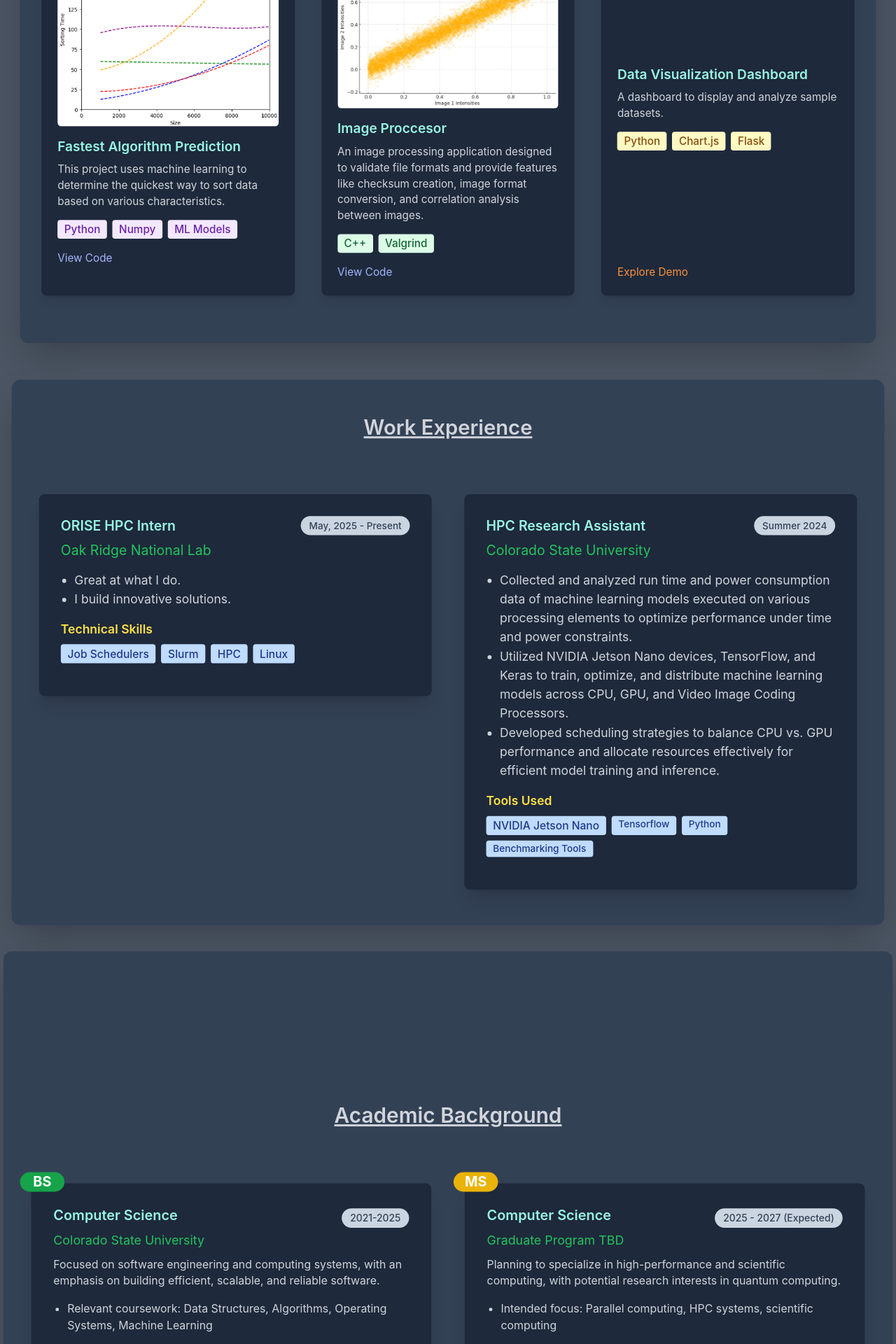
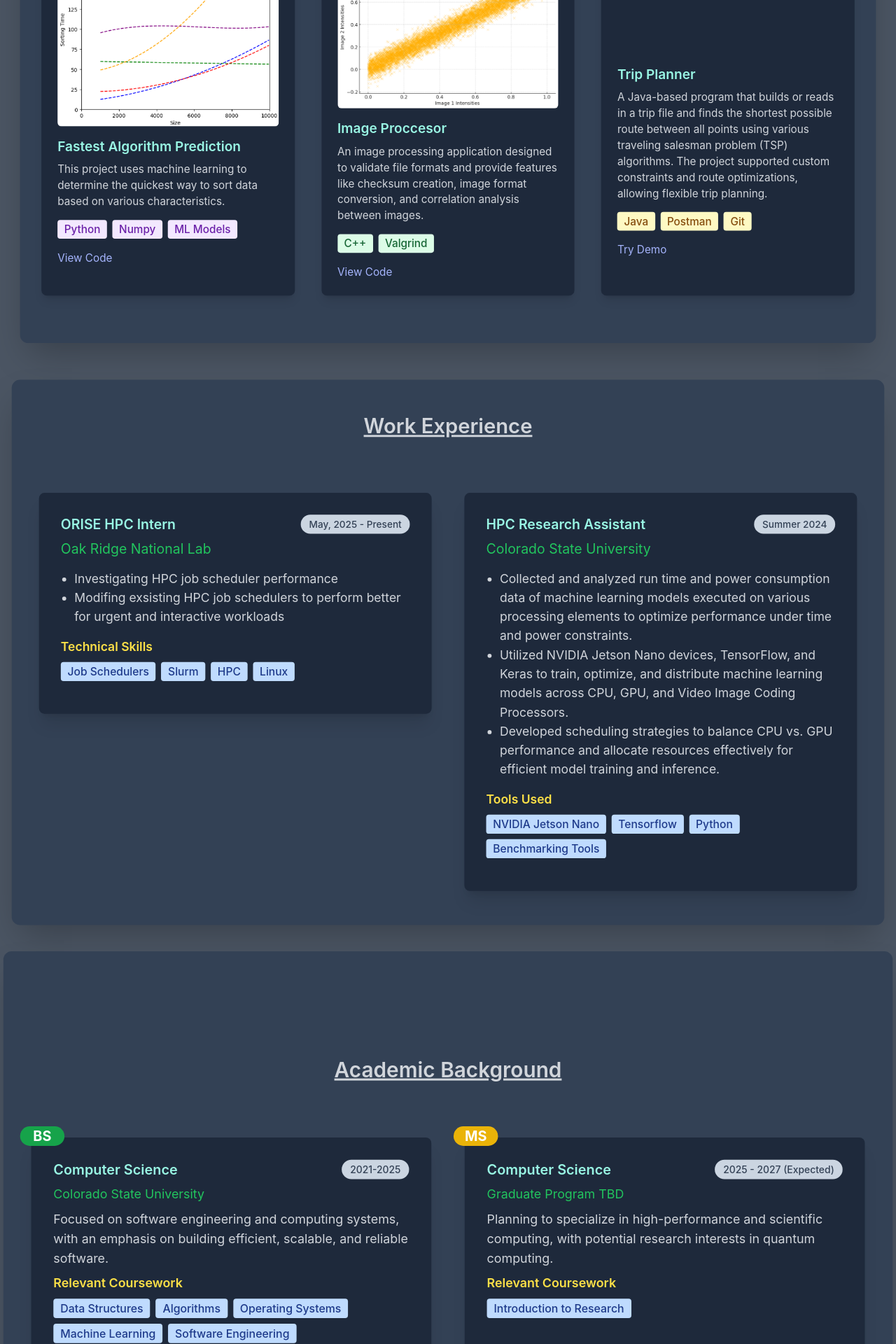
Before and after one commit to Andy-Borch/Personal-Website, a React (Create React App) app: page / in a window 1280 px wide. Shown: the part 1940-3860 px from the top of the page at 70% size. Built offline with nearby package versions, Linux system fonts and the light colour scheme; grey boxes are pictures that could not be loaded.

Commit message:
Final touches

```diff
--- a/src/PersonalWebsite.js
+++ b/src/PersonalWebsite.js
@@ -3,17 +3,18 @@ import { Card, CardContent } from './card';
 import { ExternalLink, Menu, Linkedin, Github } from 'lucide-react';
 import { motion, useScroll, useTransform, AnimatePresence } from 'framer-motion';
 import { LineChart, Line, XAxis, YAxis, Tooltip, CartesianGrid } from 'recharts';
+import { ChevronDown, ChevronUp } from 'lucide-react';
 
 const SectionContext = createContext();
 
-//todo: Fix gif cutting off too soon, finish adding content
+//todo: Fix gif cutting off too soon
 
 const roles = ["Student", "Researcher", "Engineer"];
 
 export default function PersonalWebsite() {
   const [sections] = useState([
-    'home', 'about', 'education', 'experience', 'projects',
-    'hobbies', 'certifications', 'supercomputing',
+    'home', 'about', 'projects', 'experience', 'education',
+    'certifications', 'supercomputing', 'hobbies',
   ]);
   const [menuOpen, setMenuOpen] = useState(false);
   const navRef = useRef();
@@ -89,6 +90,24 @@ export default function PersonalWebsite() {
   }
   closeMenu();
 };
+
+function RelevantCoursework({ courses }) {
+  return (
+    <div className="mb-4">
+      <h4 className="text-lg font-semibold text-yellow-300 mb-2">Relevant Coursework</h4>
+      <div className="flex flex-wrap gap-2">
+        {courses.map((course, i) => (
+          <span
+            key={i}
+            className="bg-blue-200 text-blue-900 text-md font-medium px-2.5 py-0.5 rounded"
+          >
+            {course}
+          </span>
+        ))}
+      </div>
+    </div>
+  );
+}
 
 
   const navLinks = [
@@ -255,7 +274,7 @@ export default function PersonalWebsite() {
                   <img
                     src={`${process.env.PUBLIC_URL}/ML-plot.png`}
                     alt="Hands-on HPC Certification"
-                    className="w-full h-full object-cover shadow-md transform transition-all duration-500 ease-in-out hover:scale-105"
+                    className="object-cover w-full h-full"
                     style={{ transformOrigin: '100% 0' }}
                   />
                   </div>
@@ -287,21 +306,21 @@ export default function PersonalWebsite() {
                 {/* ... existing project 3 content ... */}
                   <div className="aspect-w-16 aspect-h-9 mb-4 rounded-md overflow-hidden">
                     <video
-                        src={`${process.env.PUBLIC_URL}/Brews-demo.mp4`} // Replace with the actual path to your MP4 file
+                        src={`${process.env.PUBLIC_URL}/demo-gif.mp4`} // Replace with the actual path to your MP4 file
                         autoPlay
                         loop
                         muted // Recommended for autoplay in most browsers
                         className="object-cover w-full h-full"
                       />
                   </div>
-                  <h3 className="text-xl text-teal-200 font-semibold mb-2">Data Visualization Dashboard</h3>
-                  <p className="text-md mb-4">A dashboard to display and analyze sample datasets.</p>
+                  <h3 className="text-xl text-teal-200 font-semibold mb-2">Trip Planner</h3>
+                  <p className="text-md mb-4">A Java-based program that builds or reads in a trip file and finds the shortest possible route between all points using various traveling salesman problem (TSP) algorithms. The project supported custom constraints and route optimizations, allowing flexible trip planning.</p>
                   <div className="flex flex-wrap gap-2 mb-4">
-                      <span className="bg-yellow-100 text-yellow-800 text-md font-medium px-2.5 py-0.5 rounded">Python</span>
-                      <span className="bg-yellow-100 text-yellow-800 text-md font-medium px-2.5 py-0.5 rounded">Chart.js</span>
-                      <span className="bg-yellow-100 text-yellow-800 text-md font-medium px-2.5 py-0.5 rounded">Flask</span>
+                      <span className="bg-yellow-100 text-yellow-800 text-md font-medium px-2.5 py-0.5 rounded">Java</span>
+                      <span className="bg-yellow-100 text-yellow-800 text-md font-medium px-2.5 py-0.5 rounded">Postman</span>
+                      <span className="bg-yellow-100 text-yellow-800 text-md font-medium px-2.5 py-0.5 rounded">Git</span>
                   </div>
-                  <a href="#" className="text-orange-400 hover:underline mt-auto">Explore Demo</a>
+                  <a href="https://cs314.cooperhlarson.com/" target="_blank" rel="noopener noreferrer" className="text-indigo-300 hover:text-teal-400 transition-colors duration-300">Try Demo</a>
             </div>
           </div>
         </motion.section>
@@ -325,8 +344,8 @@ export default function PersonalWebsite() {
                 </div>
                 <h3 className="text-xl font-lg text-green-500 mb-4">Oak Ridge National Lab</h3>
                 <ul className="text-lg mb-4 list-disc pl-5 text-left">
-                    <li>Great at what I do.</li>
-                    <li>I build innovative solutions.</li>
+                    <li>Investigating HPC job scheduler performance</li>
+                    <li>Modifing exsisting HPC job schedulers to perform better for urgent and interactive workloads</li>
                 </ul>
                 <div className="mb-4">
                     <h4 className="text-lg font-semibold text-yellow-300 mb-2">Technical Skills</h4>
@@ -355,9 +374,9 @@ export default function PersonalWebsite() {
                       <h4 className="text-lg font-semibold text-yellow-300 mb-2">Tools Used</h4>
                       <div className="flex flex-wrap gap-2">
                           <span className="bg-blue-200 text-blue-900 text-md font-medium px-2.5 py-0.5 rounded">NVIDIA Jetson Nano</span>
-                          <span className="bg-blue-200 text-blue-900 text-sm font-medium px-2.5 py-0.5 rounded">Tensorflow</span>
-                          <span className="bg-blue-200 text-blue-900 text-sm font-medium px-2.5 py-0.5 rounded">Python</span>
-                          <span className="bg-blue-200 text-blue-900 text-sm font-medium px-2.5 py-0.5 rounded">Benchmarking Tools</span>
+                          <span className="bg-blue-200 text-blue-900 text-md font-medium px-2.5 py-0.5 rounded">Tensorflow</span>
+                          <span className="bg-blue-200 text-blue-900 text-md font-medium px-2.5 py-0.5 rounded">Python</span>
+                          <span className="bg-blue-200 text-blue-900 text-md font-medium px-2.5 py-0.5 rounded">Benchmarking Tools</span>
                       </div>
                   </div>
               </div>
@@ -368,38 +387,86 @@ export default function PersonalWebsite() {
     <motion.section
       ref={educationRef}
       id="education"
-          style={{ scale: educationScale }} // Apply dynamic scale
-          className="min-h-screen flex items-center justify-center p-10 bg-slate-700 text-gray-300 origin-center rounded-xl my-6 shadow-2xl" // Added origin-center
-          // Removed fadeTransition props
+      style={{ scale: educationScale }}
+      className="min-h-screen flex items-center justify-center p-10 bg-slate-700 text-gray-300 origin-center rounded-xl my-6 shadow-2xl"
     >
-          <div className="container mx-auto grid grid-cols-1 md:grid-cols-2 gap-12 items-center">
+      <div className="container mx-auto grid grid-cols-1 md:grid-cols-2 gap-12 items-start">
         <h2 className="text-3xl font-semibold text-gray-300 mb-8 text-center underline col-span-full">Academic Background</h2>
-            {/* Education 1 */}
+
         <div className="relative rounded-lg shadow-xl p-8 bg-slate-800">
       <div className="absolute top-0 left-0 -mt-4 -ml-4 w-16 h-15 rounded-full bg-green-600 flex items-center justify-center text-white text-xl font-bold">BS</div>
-              <div className="flex items-center justify-between">
-                <h3 className="text-xl text-teal-200 font-semibold mb-2">Computer Science</h3>
+      <div className="flex items-center justify-between mb-2">
+        <h3 className="text-xl text-teal-200 font-semibold">Computer Science</h3>
         <div className="bg-slate-300 text-slate-700 rounded-full px-3 py-1 text-sm font-medium">2021-2025</div>
       </div>
       <h4 className="text-lg text-green-500 mb-2">Colorado State University</h4>
-              <p className="text-md mb-4">Focused on software engineering and computing systems, with an emphasis on building efficient, scalable, and reliable software.
-              </p>
-              <ul className="list-disc pl-5 text-left">
-                <li>Relevant coursework: Data Structures, Algorithms, Operating Systems, Machine Learning</li>
-              </ul>
+      <p className="text-lg mb-2">Focused on software engineering and computing systems, with an emphasis on building efficient, scalable, and reliable software.</p>
+      <RelevantCoursework courses={[
+        "Data Structures",
+        "Algorithms",
+        "Operating Systems",
+        "Machine Learning",
+        "Software Engineering",
+        "Computer Networks",
+        "3D Modeling",
+      ]} />
     </div>
-            {/* Education 2 (Example - you can duplicate and modify for more entries) */}
+
+    {/* Education 2 */}
     <div className="relative rounded-lg shadow-xl p-8 bg-slate-800">
       <div className="absolute top-0 left-0 -mt-4 -ml-4 w-16 h-15 rounded-full bg-yellow-500 flex items-center justify-center text-white text-xl font-bold">MS</div>
-              <div className="flex items-center justify-between">
-                <h3 className="text-xl text-teal-200 font-semibold mb-2">Computer Science</h3>
+      <div className="flex items-center justify-between mb-2">
+        <h3 className="text-xl text-teal-200 font-semibold">Computer Science</h3>
         <div className="bg-slate-300 text-slate-700 rounded-full px-3 py-1 text-sm font-medium">2025 - 2027 (Expected)</div>
       </div>
       <h4 className="text-lg text-green-500 mb-2">Graduate Program TBD</h4>
-              <p className="text-md mb-4">Planning to specialize in high-performance and scientific computing, with potential research interests in quantum computing.</p>
-              <ul className="list-disc pl-5 text-left">
-                <li>Intended focus: Parallel computing, HPC systems, scientific computing</li>
-              </ul>
+      <p className="text-lg mb-2">Planning to specialize in high-performance and scientific computing, with potential research interests in quantum computing.</p>
+      <RelevantCoursework courses={[
+        "Introduction to Research",
+      ]} />
+    </div>
+  </div>
+</motion.section>
+
+{/* Certifications Section */}
+<motion.section
+  ref={certificationsRef}
+  id="certifications"
+  style={{ scale: certificationsScale }}
+  className="min-h-screen flex flex-col items-center justify-center p-8 bg-slate-700 text-gray-300 origin-center rounded-xl my-6 shadow-2xl"
+>
+  <div className="container mx-auto">
+    <h2 className="text-3xl font-semibold text-gray-300 mb-8 text-center underline">Certifications</h2>
+    <div className="flex flex-col gap-8">
+
+    <div className="bg-slate-800 rounded-lg shadow-md p-6 w-full md:w-3/4 lg:w-1/2 flex flex-col md:flex-row items-center" style={{ minHeight: '15rem' }}>
+      <img
+        src={`${process.env.PUBLIC_URL}/ORNL-Cert.jpg`}
+        alt="Hands-on HPC Certification"
+        className="w-32 h-32 object-cover rounded-full shadow-md transform transition-all duration-500 ease-in-out hover:w-48"
+        style={{ transformOrigin: '100% 0' }}
+      />
+      <div className="text-center md:text-left md:ml-6 flex-1">
+        <h3 className="text-xl font-semibold text-teal-200 mb-2">Hands-on With HPC</h3>
+        <p className="text-gray-300 mb-2">Demonstrates introduction to HPC tools like Slurm, MPI, OpenMP, and more.</p>
+        <p className="text-sm text-gray-400">Issued: October 2024</p>
+      </div>
+    </div>
+
+
+      <div className="bg-slate-800 rounded-lg shadow-md p-6 w-full md:w-3/4 lg:w-1/2 flex flex-col md:flex-row items-center self-end justify-end" style={{ minHeight: '15rem' }}>
+        <div className="text-center md:text-right md:mr-6 flex-1">
+          <h3 className="text-xl font-semibold text-teal-200 mb-2">Scientific Computing Masterclass</h3>
+          <p className="text-gray-300 mb-2">Demonstrates Knowledge of CUDA, HIP, MPI, OpenMP, and more.</p>
+          <p className="text-sm text-gray-400">Issued: December 2024</p>
+        </div>
+        <img
+          src={`${process.env.PUBLIC_URL}/Udemy_Cert.jpg`}
+          alt="Udemy Certification"
+          className="w-32 h-32 object-cover rounded-full shadow-md transform transition-all duration-500 ease-in-out hover:w-60 md:ml-6"
+          style={{ transformOrigin: '100% 0' }}
+        />
+      </div>
     </div>
   </div>
 </motion.section>
@@ -510,49 +577,6 @@ export default function PersonalWebsite() {
   </div>
 </motion.section>
 
-{/* Certifications Section */}
-<motion.section
-  ref={certificationsRef}
-  id="certifications"
-  style={{ scale: certificationsScale }}
-  className="min-h-screen flex flex-col items-center justify-center p-8 bg-slate-700 text-gray-300 origin-center rounded-xl my-6 shadow-2xl"
->
-  <div className="container mx-auto">
-    <h2 className="text-3xl font-semibold text-gray-300 mb-8 text-center underline">Certifications</h2>
-    <div className="flex flex-col gap-8">
-
-    <div className="bg-slate-800 rounded-lg shadow-md p-6 w-full md:w-3/4 lg:w-1/2 flex flex-col md:flex-row items-center" style={{ minHeight: '15rem' }}>
-      <img
-        src={`${process.env.PUBLIC_URL}/ORNL-Cert.jpg`}
-        alt="Hands-on HPC Certification"
-        className="w-32 h-32 object-cover rounded-full shadow-md transform transition-all duration-500 ease-in-out hover:w-48"
-        style={{ transformOrigin: '100% 0' }}
-      />
-      <div className="text-center md:text-left md:ml-6 flex-1">
-        <h3 className="text-xl font-semibold text-teal-200 mb-2">Hands-on With HPC</h3>
-        <p className="text-gray-300 mb-2">Demonstrates introduction to HPC tools like Slurm, MPI, OpenMP, and more.</p>
-        <p className="text-sm text-gray-400">Issued: October 2024</p>
-      </div>
-    </div>
-
-
-      <div className="bg-slate-800 rounded-lg shadow-md p-6 w-full md:w-3/4 lg:w-1/2 flex flex-col md:flex-row items-center self-end justify-end" style={{ minHeight: '15rem' }}>
-        <div className="text-center md:text-right md:mr-6 flex-1">
-          <h3 className="text-xl font-semibold text-teal-200 mb-2">Scientific Computing Masterclass</h3>
-          <p className="text-gray-300 mb-2">Demonstrates Knowledge of CUDA, HIP, MPI, OpenMP, and more.</p>
-          <p className="text-sm text-gray-400">Issued: December 2024</p>
-        </div>
-        <img
-          src={`${process.env.PUBLIC_URL}/Udemy_Cert.jpg`}
-          alt="Udemy Certification"
-          className="w-32 h-32 object-cover rounded-full shadow-md transform transition-all duration-500 ease-in-out hover:w-60 md:ml-6"
-          style={{ transformOrigin: '100% 0' }}
-        />
-      </div>
-    </div>
-  </div>
-</motion.section>
-
 {/* Hobbies Section */}
 <motion.section
   ref={hobbiesRef}
```
Also changed, not shown: 1 other file (tests, documents, lock files or other folders). Lines whose indentation alone changed are shown as unchanged.
